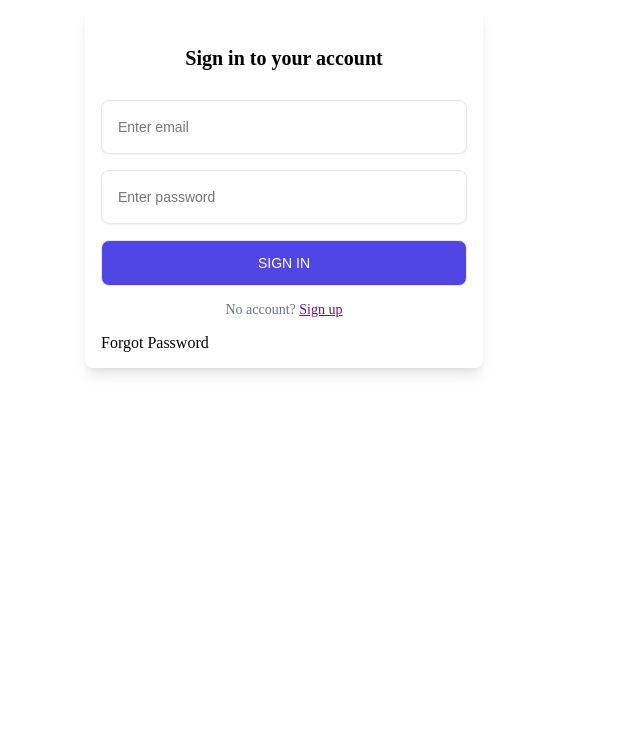
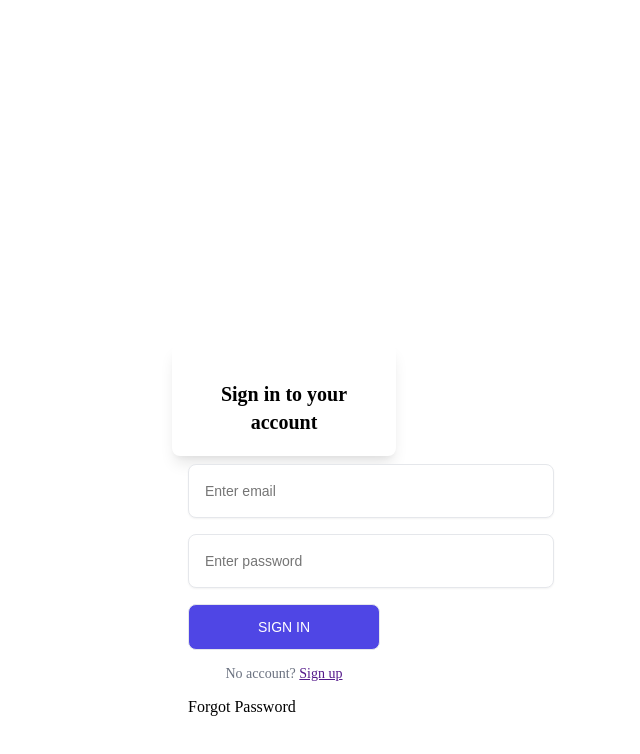
Before and after one commit to Kajal-110/Demo, a plain HTML site: page index.html in a window 1280 px wide. Shown: the whole page, without its empty margins (356-996 px from the left). Drawn offline with Linux system fonts and the light colour scheme.

Commit message:
Update css

```diff
--- a/index.html
+++ b/index.html
@@ -70,9 +70,13 @@
   text-decoration: underline;
 }
 .form{
- max-width: fit-content;
-  margin-left: auto;
-  margin-right: auto;
+ position: fixed;
+  inset: 0px;
+  width: 12rem;
+  height: 5rem;
+  max-width: 100vw;
+  max-height: 100dvh;
+  margin: auto;
 }
     </style>
 </head>
```
